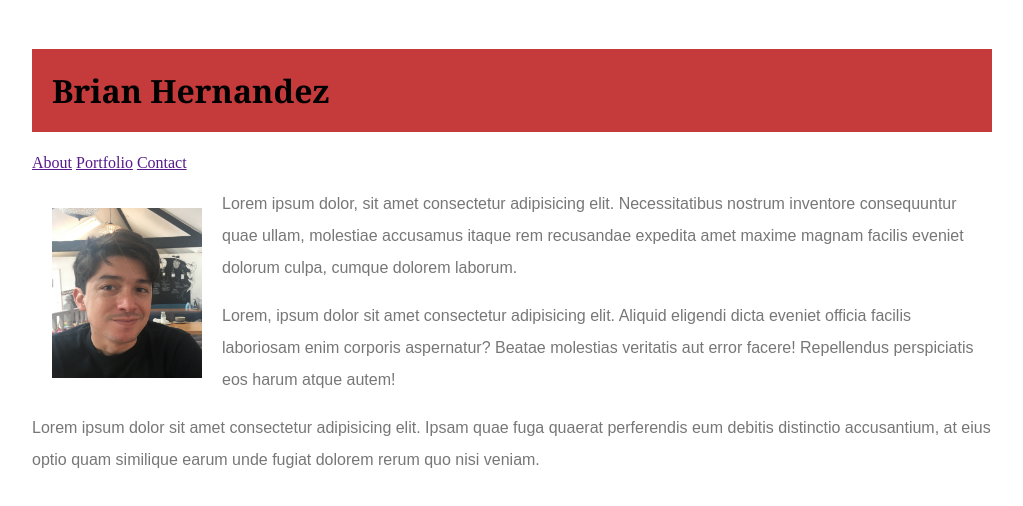
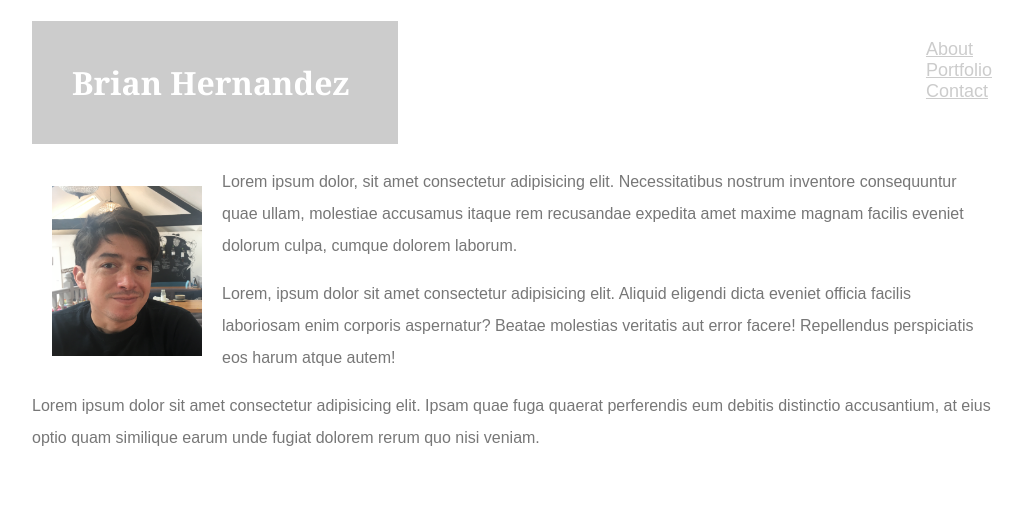
Before and after one commit to BrianHdz/Portfolio, a plain HTML site: page index.html in a window 1280 px wide. Shown: the whole page, without its empty margins (128-1151 px from the left). Drawn offline with Linux system fonts and the light colour scheme.

```diff
--- a/assets/css/style.css
+++ b/assets/css/style.css
@@ -1,22 +1,37 @@
+.mainContent {
+    width: 960px;
+    margin: auto;
+    position: relative;
+}
+
 h1 {
-    background: #c53b3b;
-    border-color: #cccccc;
-    padding: 20px;
+    background: #cccccc;
+    color: #ffffff;
+    padding: 40px;
+    width: 286px;
+    top: 0px;
     font-family: 'Georgia', Times, 'Times New Roman', serif;
+}
+
+ul {
+    list-style-type: none;
+    color: #cccccc;
+    top: 0px;
+    right: 0px;
+    position: absolute;
+    font-size: 18px;
+    font-style: bullshit;
+}
+
+a {
+    color: #cccccc;
+    font-family: 'Arial', 'Helvetica Neue', Helvetica, sans-serif;
 }
 
 p {
     color: #777777;
     font-family: 'Arial', 'Helvetica Neue', Helvetica, sans-serif;
     line-height: 32px;
-}
-
-.mainContent {
-    width: 960px;
-    margin: auto;
-    position: relative;
-    padding: 20px;
-    margin: auto;
 }
 
 #banner {}
--- a/index.html
+++ b/index.html
@@ -15,10 +15,13 @@
 
     <div>
         <h1>Brian Hernandez</h1>
-        <a href="">About</a>
-        <a href="">Portfolio</a>
-        <a href="">Contact</a>
     </div>
+
+    <ul>
+        <li><a id="about" href="">About</a></li>
+        <li><a id="portfolio" href="">Portfolio</a></li>
+        <li><a id="contact" href="">Contact</a></li>
+    </ul>
 
     <div>
         <img class="bioPic" src="assets/images/Me405KB.png"
```
